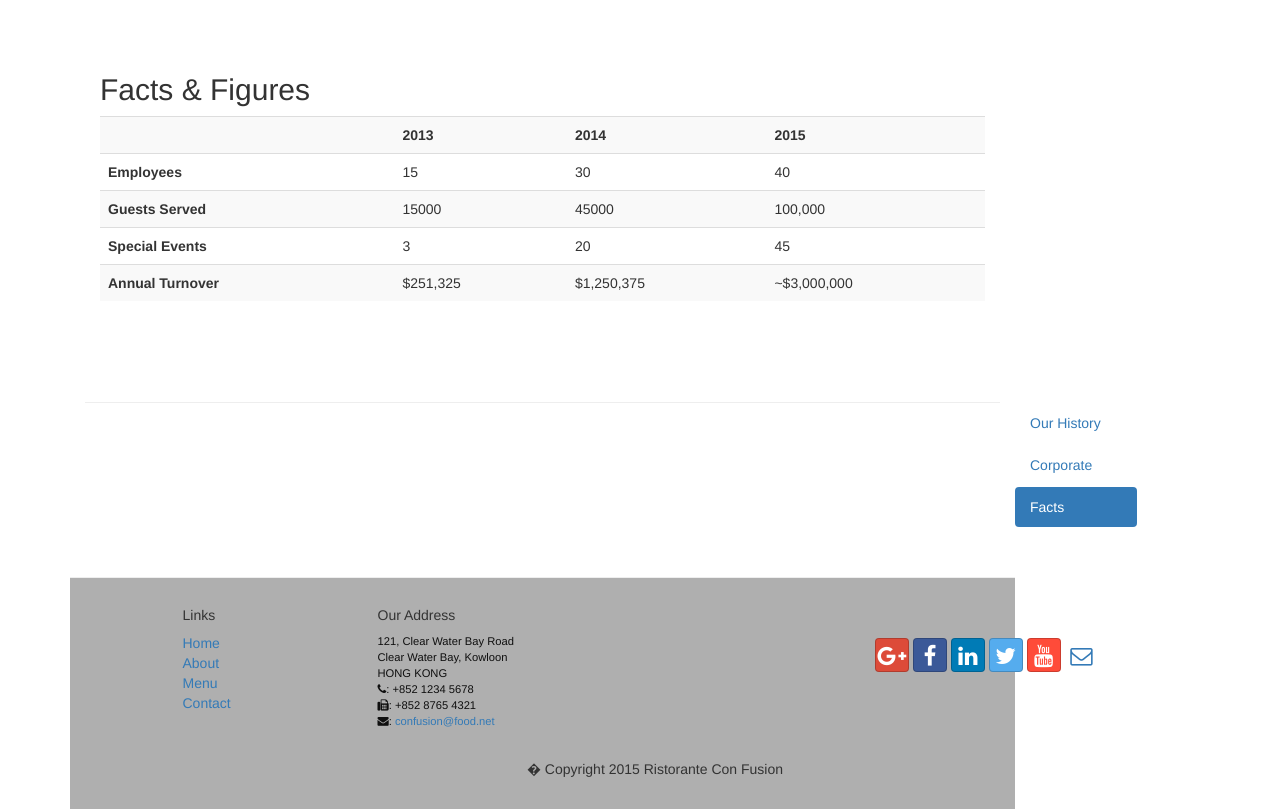
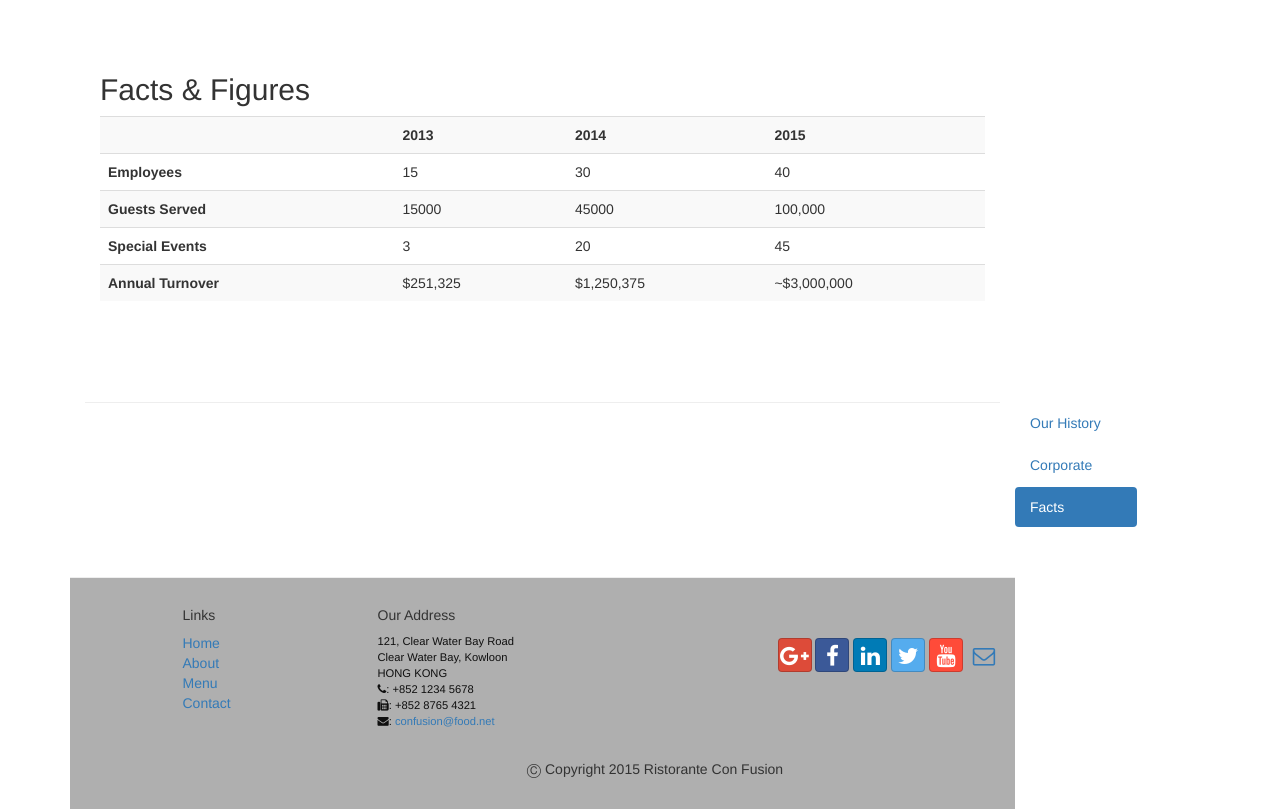
Before and after one commit to MarynaLu/github.io, a plain HTML site: page aboutus.html in a window 1280 px wide. Shown: the part 1511-2320 px from the top of the page. Drawn offline with nearby package versions, Linux system fonts and the light colour scheme.

Commit message:
Update aboutus.html

```diff
--- a/aboutus.html
+++ b/aboutus.html
@@ -281,7 +281,7 @@
                         <a href="mailto:confusion@food.net">confusion@food.net</a>
 		           </address>
                 </div>
-                <div class="col-xs-12 col-sm-4">
+                <div class="col-xs-12 col-sm-4 col-lg-pull-1">
                     <div class="nav navbar-nav" style="padding: 40px 10px;">
                         <a class="btn btn-social-icon btn-google-plus" href="http://google.com/+"><i class="fa fa-google-plus"></i></a>
                         <a class="btn btn-social-icon btn-facebook" href="http://www.facebook.com/profile.php?id="><i class="fa fa-facebook"></i></a>
@@ -293,7 +293,7 @@
                 </div>
                 <div class="col-xs-12">
                     <p style="padding:10px;"></p>
-                    <p align=center>� Copyright 2015 Ristorante Con Fusion</p>
+                    <p align=center>&#9400 Copyright 2015 Ristorante Con Fusion</p>
                 </div>
             </div>
         </div>
```
